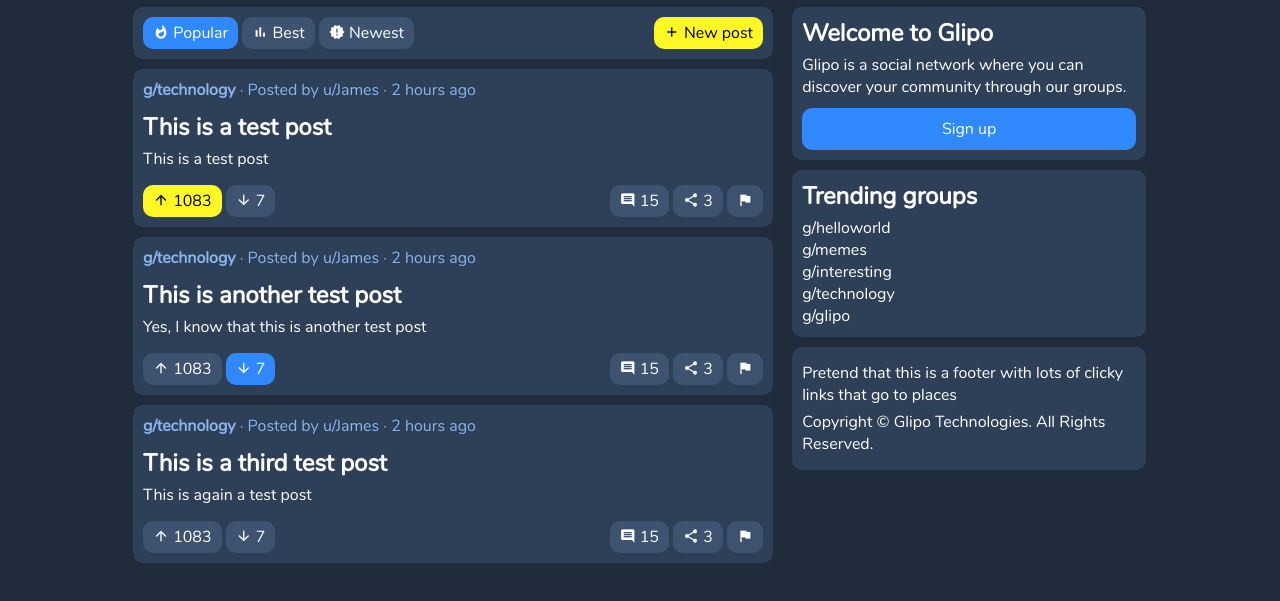
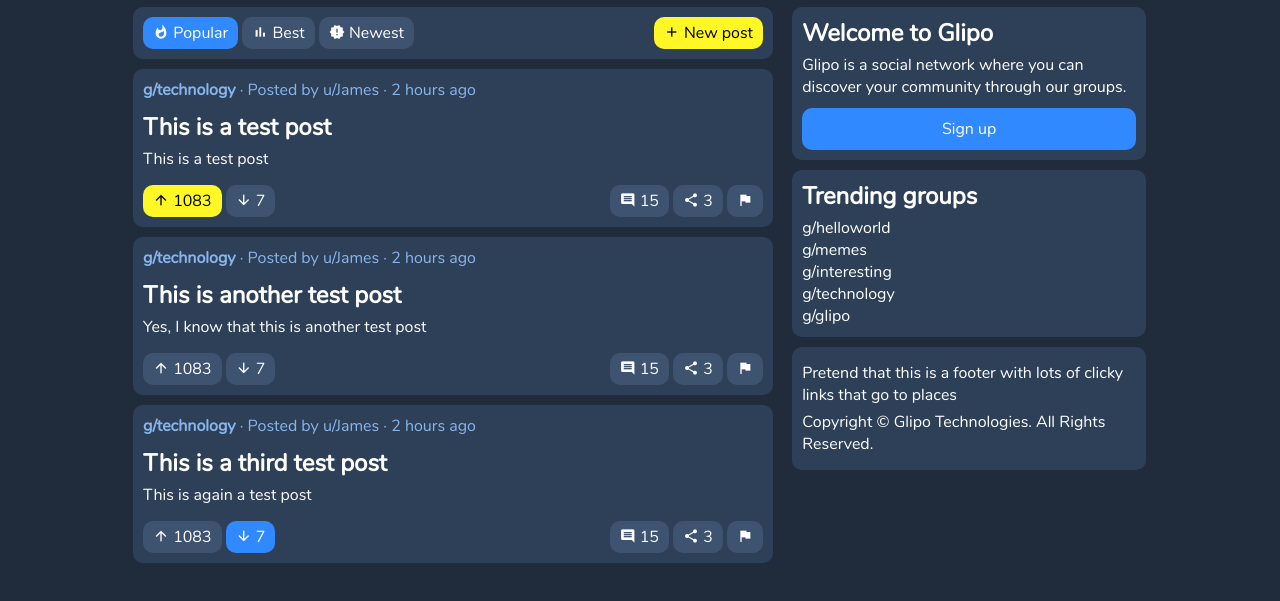
Before and after one commit to Glipo/glipo.github.io, a plain HTML site: page index.html in a window 1280 px wide. Shown: the part 73-674 px from the top of the page. Drawn offline with Linux system fonts and the light colour scheme; no server answers.

Commit message:
Ah it was a copy/paste error

```diff
--- a/index.html
+++ b/index.html
@@ -125,7 +125,7 @@
                     <div class="actions">
                         <div>
                             <button title="@Upvote" aria-label="@Upvote - 1083"><icon>arrow_upward</icon> <span>1083</span></button>
-                            <button title="@Downvote" aria-label="@Downvote - 7" class="blue"><icon>arrow_downward</icon> <span>7</span></button>
+                            <button title="@Downvote" aria-label="@Downvote - 7"><icon>arrow_downward</icon> <span>7</span></button>
                         </div>
                         <div class="desktop">
                             <button title="@Comment" aria-label="@Comment - 15"><icon>comment</icon> <span>15</span></button>
@@ -147,7 +147,7 @@
                     <div class="actions">
                         <div>
                             <button title="@Upvote" aria-label="@Upvote - 1083"><icon>arrow_upward</icon> <span>1083</span></button>
-                            <button title="@Downvote" aria-label="@Downvote - 7"ss="blue"><icon>arrow_downward</icon> <span>7</span></button>
+                            <button title="@Downvote" aria-label="@Downvote - 7" class="blue"><icon>arrow_downward</icon> <span>7</span></button>
                         </div>
                         <div class="desktop">
                             <button title="@Comment" aria-label="@Comment - 15"><icon>comment</icon> <span>15</span></button>
```
